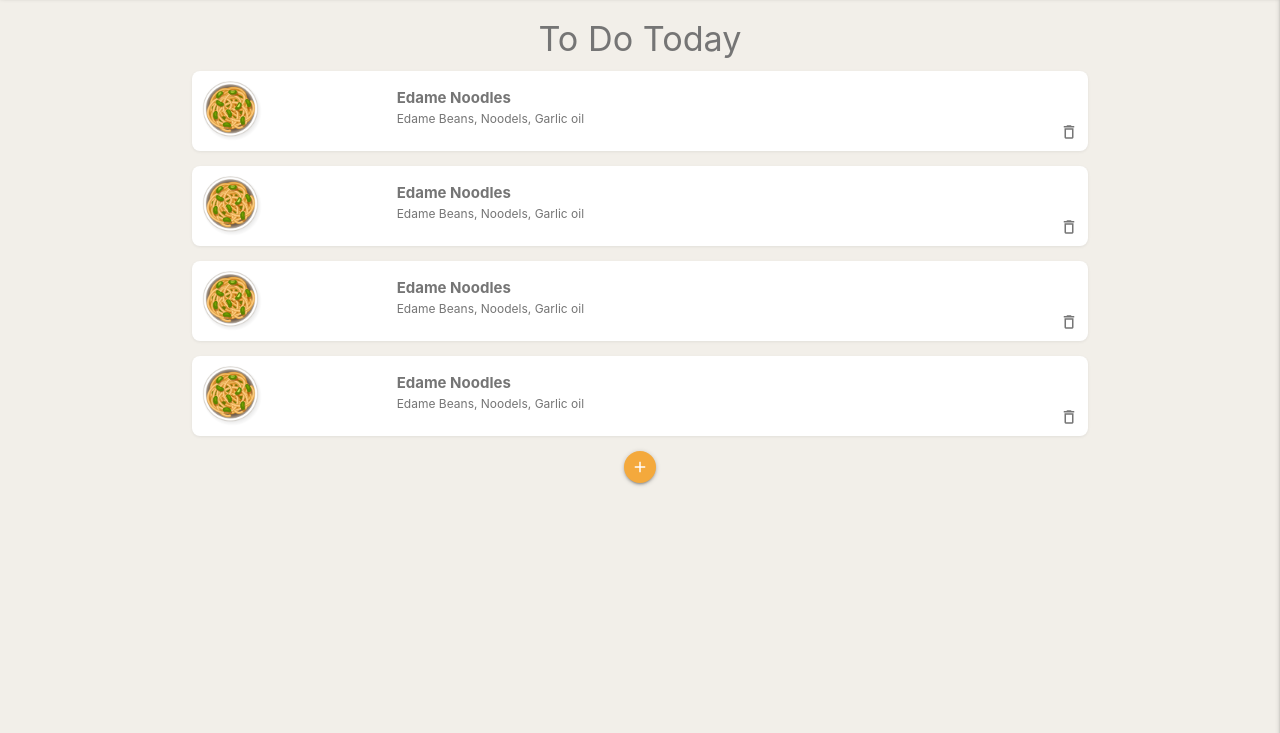
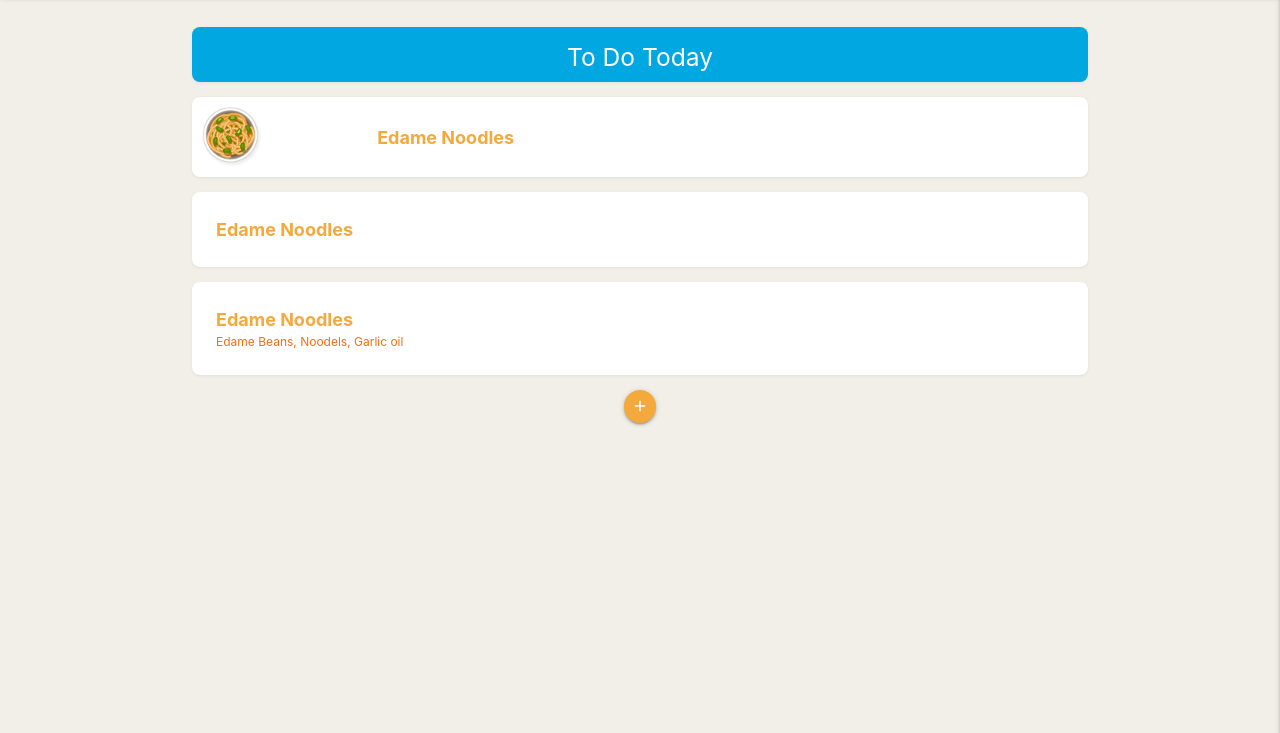
Before and after one commit to starsurfer87/Capstone-Project, a plain HTML site: page 5-FinalProduct/app/index.html in a window 1280 px wide. Shown: the part 67-800 px from the top of the page. Drawn offline with Linux system fonts and the light colour scheme.

Commit message:
General Styles
- page title style
- goal card panel styles

```diff
--- a/5-FinalProduct/app/css/styles.css
+++ b/5-FinalProduct/app/css/styles.css
@@ -18,42 +18,43 @@ nav .sidenav-trigger{
 body{
   background: var(--background);
 }
+.content{
+  margin-top: 30px;
+}
+.card-panel{
+  border-radius: 8px;
+  box-shadow: 0px 1px 3px rgba(90,90,90,0.1);
+}
 
-/* recipe styles */
-.recipes{
-  margin-top: 20px;
+/* title styles */
+.card-panel.title{
+  padding: 1px;
+  background-color: var(--accent);
 }
-.card-panel.recipe{
-  border-radius: 8px;
+
+/* goal card styles */
+.card-panel.main-goal{
   padding: 10px;
-  box-shadow: 0px 1px 3px rgba(90,90,90,0.1);
   display: grid;
-  grid-template-columns: 2fr 6fr 1fr;
-  grid-template-areas: "image details delete";
+  grid-template-columns: 2fr 8fr;
+  grid-template-areas: "image details";
   position: relative;
 }
-.recipe img{
+.main-goal img{
   grid-area: image;
   max-width: 60px;
 }
 .recipe-details{
   grid-area: details;
-  margin-top: 6px;
-}
-.recipe-delete{
-  grid-area: delete;
-  position: absolute;
-  bottom: 0px;
-  right: 0px;
-}
-.recipe-delete i{
-  font-size: 18px;
 }
 .recipe-title{
   font-weight: bold;
+  font-size: 1.2em;
+  color: var(--themelight)
 }
 .recipe-ingredients{
   font-size: 0.8em;
+  color: var(--themedark)
 }
 
 /* form-styles */
--- a/5-FinalProduct/app/index.html
+++ b/5-FinalProduct/app/index.html
@@ -50,46 +50,25 @@
   </ul>
 
   <!-- recipes -->
-  <div class="recipes container grey-text text-darken-1">
-    <h4 class="center">To Do Today</h4>
-    <div class="card-panel recipe white row">
+  <div class="content container">
+    <div class="card-panel title row">
+      <h5 class="center white-text">To Do Today</h5>
+    </div>
+    <div class="card-panel main-goal white row valign-wrapper">
       <img src="/img/dish.png" alt="recipe thumb">
       <div class="recipe-details">
         <div class="recipe-title">Edame Noodles</div>
-        <div class="recipe-ingredients">Edame Beans, Noodels, Garlic oil</div>
-      </div>
-      <div class="recipe-delete">
-        <i class="material-icons">delete_outline</i>
       </div>
     </div>
-    <div class="card-panel recipe white row">
-      <img src="/img/dish.png" alt="recipe thumb">
+    <div class="card-panel recipe white row valign-wrapper">
+      <div class="recipe-details">
+        <div class="recipe-title">Edame Noodles</div>
+      </div>
+    </div>
+    <div class="card-panel recipe white row valign-wrapper">
       <div class="recipe-details">
         <div class="recipe-title">Edame Noodles</div>
         <div class="recipe-ingredients">Edame Beans, Noodels, Garlic oil</div>
-      </div>
-      <div class="recipe-delete">
-        <i class="material-icons">delete_outline</i>
-      </div>
-    </div>
-    <div class="card-panel recipe white row">
-      <img src="/img/dish.png" alt="recipe thumb">
-      <div class="recipe-details">
-        <div class="recipe-title">Edame Noodles</div>
-        <div class="recipe-ingredients">Edame Beans, Noodels, Garlic oil</div>
-      </div>
-      <div class="recipe-delete">
-        <i class="material-icons">delete_outline</i>
-      </div>
-    </div>
-    <div class="card-panel recipe white row">
-      <img src="/img/dish.png" alt="recipe thumb">
-      <div class="recipe-details">
-        <div class="recipe-title">Edame Noodles</div>
-        <div class="recipe-ingredients">Edame Beans, Noodels, Garlic oil</div>
-      </div>
-      <div class="recipe-delete">
-        <i class="material-icons">delete_outline</i>
       </div>
     </div>
   </div>
```
